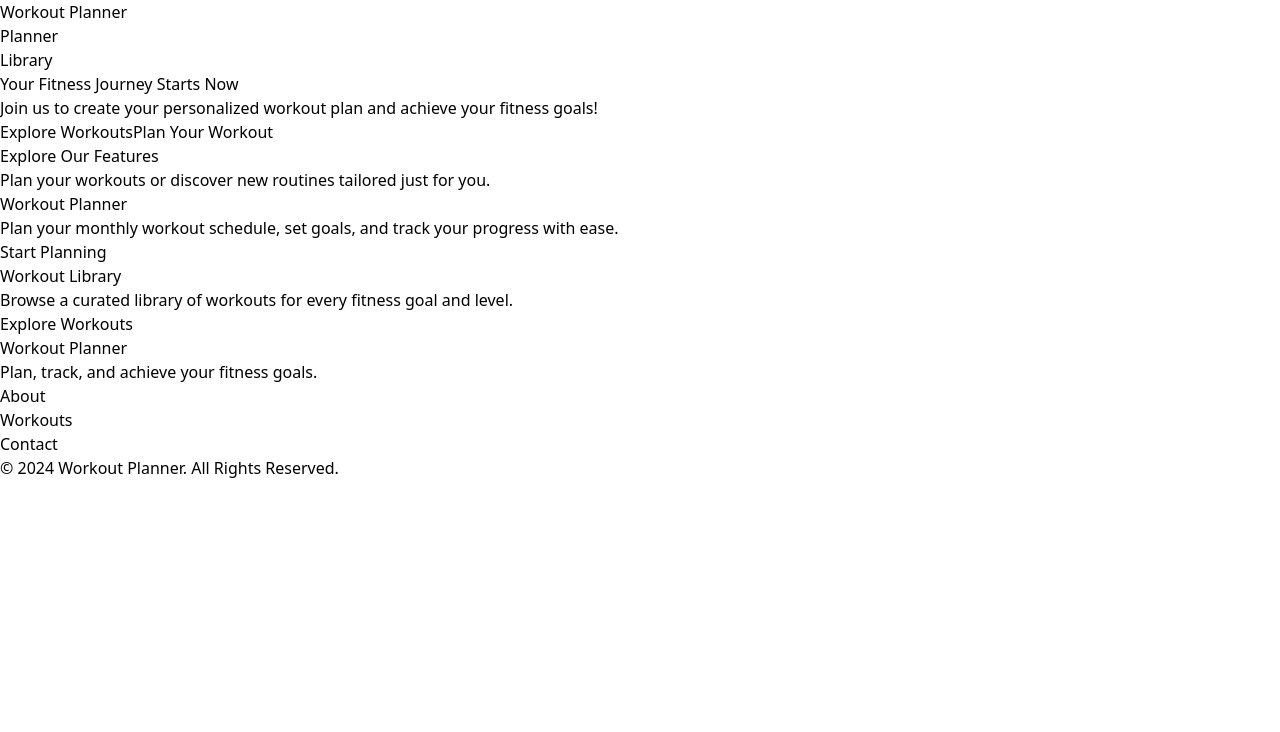
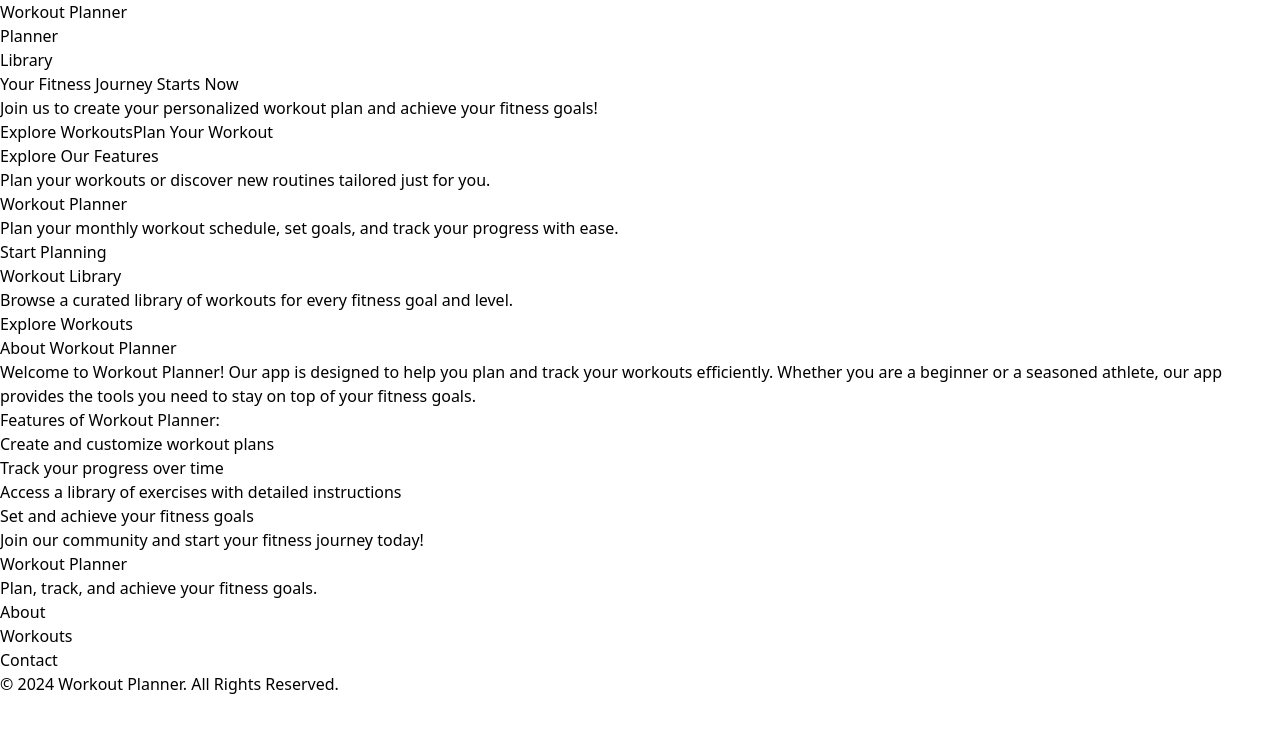
Before and after one commit to edm1001/workout-planner, a React (Vite) app in the folder client/: page / in a window 1280 px wide. Shown: the top 732 px of the page. Built offline with nearby package versions, Linux system fonts and the light colour scheme; the HTML template or start-up script is replaced by a standard one.

Commit message:
init about comp

```diff
--- /dev/null
+++ b/client/src/components/About.jsx
@@ -0,0 +1,23 @@
+
+const About = () => {
+    return (
+        <div className="about p-6 bg-gray-100 text-gray-800">
+            <h1 className="text-3xl font-bold mb-4 text-center">About Workout Planner</h1>
+            <p className="mb-4">
+                Welcome to Workout Planner! Our app is designed to help you plan and track your workouts efficiently. Whether you are a beginner or a seasoned athlete, our app provides the tools you need to stay on top of your fitness goals.
+            </p>
+            <p className="mb-2 font-semibold">Features of Workout Planner:</p>
+            <ul className="list-disc list-inside mb-4">
+                <li className="mb-1">Create and customize workout plans</li>
+                <li className="mb-1">Track your progress over time</li>
+                <li className="mb-1">Access a library of exercises with detailed instructions</li>
+                <li className="mb-1">Set and achieve your fitness goals</li>
+            </ul>
+            <p className="font-semibold">
+                Join our community and start your fitness journey today!
+            </p>
+        </div>
+    );
+};
+
+export default About;
--- a/client/src/pages/Home.jsx
+++ b/client/src/pages/Home.jsx
@@ -1,3 +1,4 @@
+import About from "../components/About";
 import FeaturesSection from "../components/FeaturesSection";
 import Hero from "../components/Hero";
 const Home = () => {
@@ -5,6 +6,7 @@ const Home = () => {
     <>
       <Hero />
       <FeaturesSection />
+      <About/>
     </>
   );
 };
```
